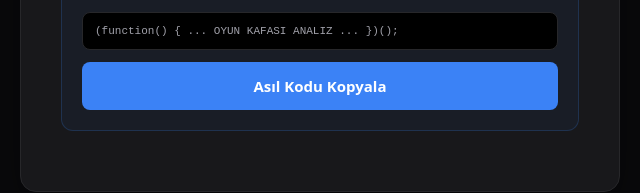
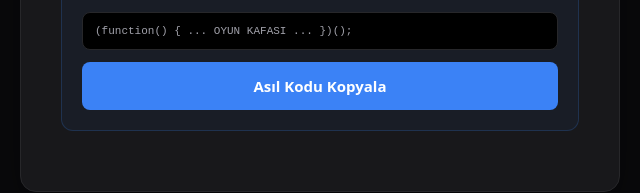
Before and after one commit to cceleksiz/oyunkafasi-instagramfollowers, a plain HTML site: page index.html in a window 1280 px wide. Shown: the part 571-764 px from the top of the page, 320-960 px from the left. Drawn offline with Linux system fonts and the light colour scheme.

Commit message:
Update code preview text in index.html

```diff
--- a/index.html
+++ b/index.html
@@ -51,7 +51,7 @@
         <div class="step-box">
             <h3>Adım 2: Analizi Başlat</h3>
             <p>Kilidi açtıktan sonra, aşağıdaki asıl tarama kodunu kopyala ve aynı konsol ekranına yapıştırıp Enter'a bas. Oyun Kafası menüsü otomatik olarak açılacaktır.</p>
-            <div class="code-preview">(function() { ... OYUN KAFASI ANALIZ ... })();</div>
+            <div class="code-preview">(function() { ... OYUN KAFASI ... })();</div>
             <button class="btn" id="btn2" onclick="copyMain()">Asıl Kodu Kopyala</button>
         </div>
     </div>
```
